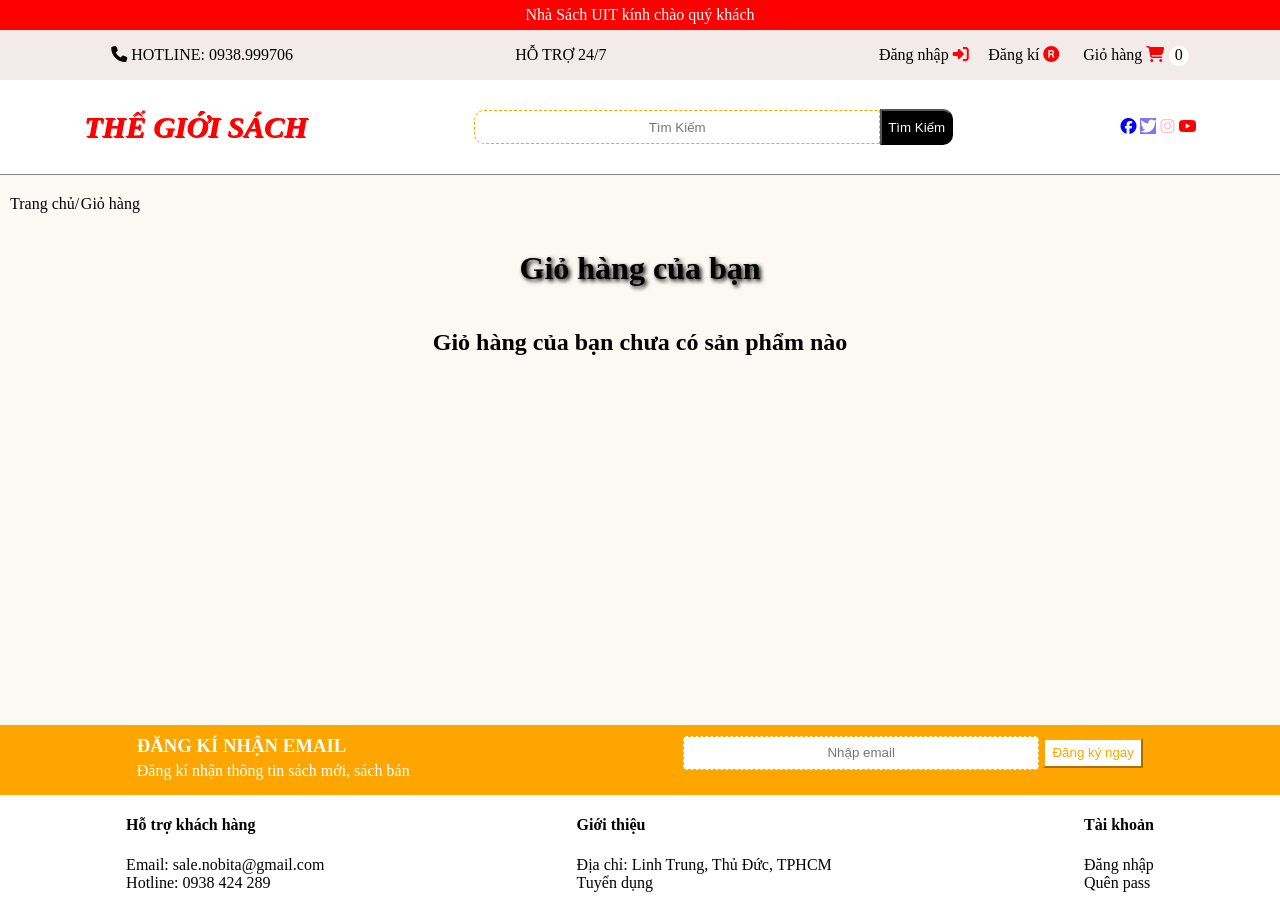
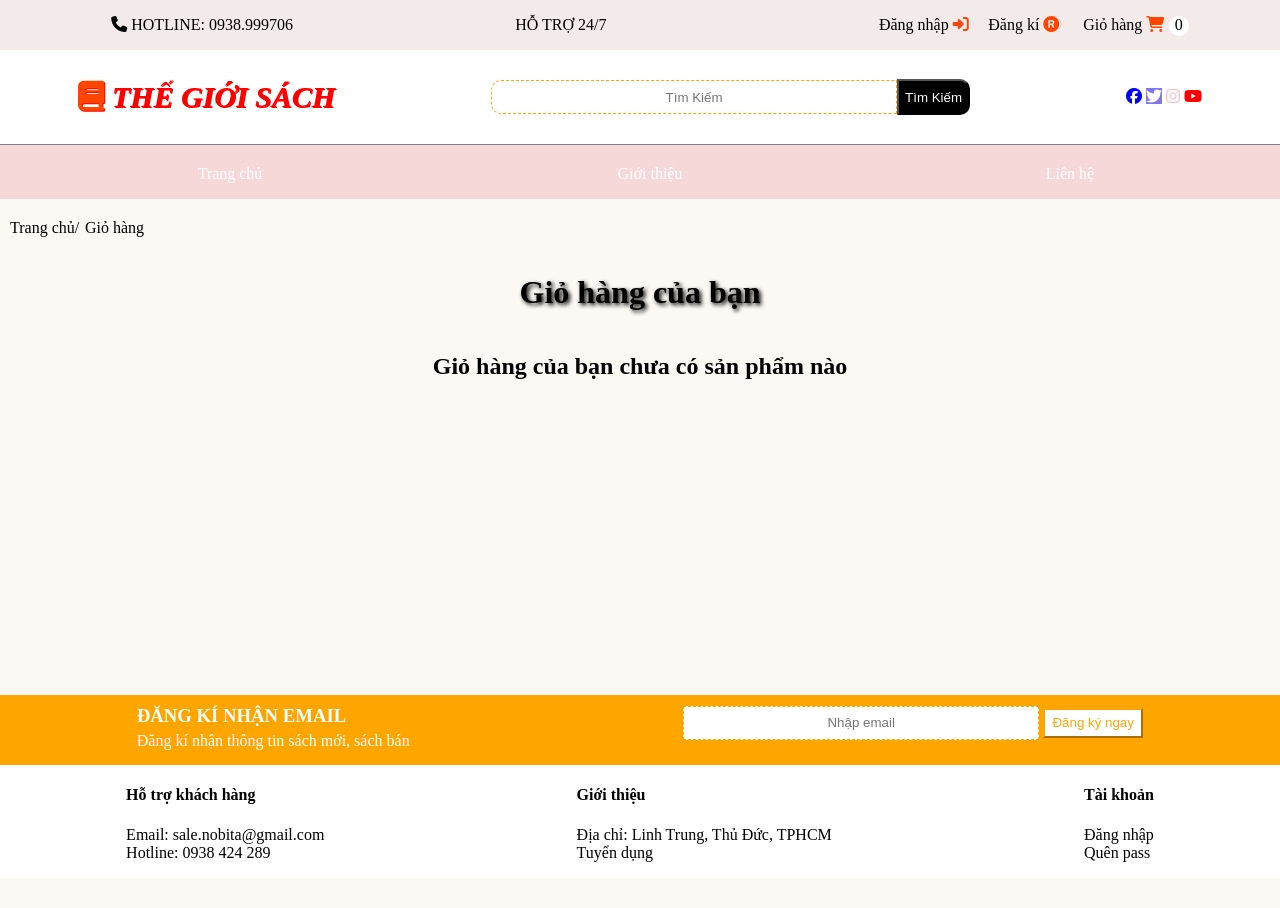
Before and after one commit to ngoanlesqtt-create/DoAn, a website: page Pages/Cart.html in a window 1280 px wide. After the commit the page ends 878 px from the top, so only its background shows below. Drawn offline with Linux system fonts and the light colour scheme.

Commit message:
20/4/2024

```diff
--- a/Pages/Cart.html
+++ b/Pages/Cart.html
@@ -14,9 +14,6 @@
   </head>
   <body>
     <header>
-      <div id="firstLine-Header">
-        <p>Nhà Sách UIT kính chào quý khách</p>
-      </div>
       <div class="firstLine-Header">
         <div class="contact-firstLine-header">
           <p><i class="fa-solid fa-phone"></i> HOTLINE: 0938.999706</p>
@@ -36,7 +33,11 @@
       </div>
       <div class="secondLine-Header">
         <div class="Sach-BieuNgu-secondLine-Header">
-          <p><a href="../index.html">Thế giới sách</a></p>
+          <p>
+            <a href="../index.html"
+              ><i class="fa-solid fa-book"></i> Thế giới sách</a
+            >
+          </p>
         </div>
         <div class="Search-secondLine-Header">
           <input placeholder="Tìm Kiếm" type="text" id="search" />
@@ -51,6 +52,15 @@
       </div>
     </header>
     <main id="main">
+      <div id="navigation">
+        <ul>
+          <li>
+            <a href="../index.html">Trang chủ</a>
+          </li>
+          <li>Giới thiệu</li>
+          <li>Liên hệ</li>
+        </ul>
+      </div>
       <ul>
         <li><a href="../index.html" id="main-page-movement">Trang chủ/</a></li>
         <li>Giỏ hàng</li>
--- a/Styles/Cart.css
+++ b/Styles/Cart.css
@@ -4,6 +4,9 @@ main {
   flex-direction: column;
   min-height: 500px;
   align-items: center;
+}
+main > ul li {
+  width: 75px;
 }
 main h1 {
   text-align: center;
@@ -14,9 +17,6 @@ main ul {
   width: 130px;
   padding-left: 20px;
   margin-top: 20px;
-}
-main ul li:first-child {
-  width: 75px;
 }
 
 main ul li:first-child a {
@@ -116,3 +116,17 @@ h2 {
   text-decoration: none;
   color: orange;
 }
+.fa-solid {
+  color: orangered;
+}
+#navigation {
+  width: 100%;
+}
+#navigation ul {
+  width: 100%;
+  justify-content: space-between;
+  align-items: center;
+}
+#navigation ul li a {
+  color: white;
+}
--- a/style.css
+++ b/style.css
@@ -4,23 +4,13 @@ body {
 }
 main {
   margin-bottom: 50px;
-  padding-top: 175px;
+  padding-top: 145px;
 }
 header {
   position: fixed;
   width: 100%;
   z-index: 2;
 }
-#firstLine-Header {
-  background-color: red;
-  text-align: center;
-  color: white;
-  height: 30px;
-  display: flex;
-  justify-content: center;
-  align-items: center;
-}
-
 .firstLine-Header {
   background-color: rgb(243, 234, 234);
   display: flex;
@@ -111,7 +101,7 @@ header {
   height: 20px;
 }
 .fa-solid {
-  color: red;
+  color: orange;
 }
 .fa-solid:hover {
   color: grey;
@@ -130,7 +120,7 @@ header {
 #navigation {
   display: flex;
   justify-content: space-evenly;
-  background-color: brown;
+  background-color: rgb(247, 216, 216);
   color: white;
 }
 #navigation ul {
@@ -142,16 +132,20 @@ header {
 #navigation ul li {
   text-align: center;
 }
+
 #pop-up {
-  position: relative;
+  position: fixed;
   width: 600px;
   height: 230px;
   display: flex;
   flex-direction: column;
   left: 35%;
+  top: 50%;
   justify-content: space-evenly;
   align-items: center;
   border: 2px solid peru;
+  z-index: 1;
+  background-color: yellowgreen;
 }
 #pop-up > div:first-child {
   display: flex;
@@ -180,6 +174,14 @@ header {
   border-left-color: yellow;
   display: flex;
   align-items: center;
+  animation: gyrate 1s linear infinite;
+  background-color: orange;
+  color: white;
+}
+@keyframes gyrate {
+  100% {
+    transform: rotate(360deg);
+  }
 }
 #verticalTaskBars {
   width: 200px;
@@ -192,9 +194,6 @@ header {
   padding-right: 20px;
   border-radius: 20px;
   border: 5px solid orange;
-  background-image: url(./Assets/ChongSach.jpg);
-  background-size: cover;
-  background-position: center;
 }
 ul {
   list-style-type: none;
@@ -435,6 +434,9 @@ footer div ul {
   width: 150px;
   margin-bottom: 50px;
 }
+.subDivTags:hover {
+  box-shadow: 10px 10px 10px 10px;
+}
 .book-names {
   text-align: center;
   cursor: pointer;
@@ -483,6 +485,9 @@ a {
 #visual-advertisadvertisement img {
   cursor: pointer;
   width: 300px;
+}
+#visual-advertisadvertisement img:hover {
+  box-shadow: 10px 10px 10px 10px;
 }
 #visual-advertisadvertisement::after,
 .subDivTags::after,
@@ -586,6 +591,7 @@ a {
   background-size: cover;
   background-position: center;
   overflow: hidden;
+  margin-top: 0px;
 }
 #moving-picture #walkingMan {
   position: absolute;
@@ -654,3 +660,12 @@ a {
     left: 95%;
   }
 }
+h2,
+h1 {
+  cursor: pointer;
+}
+ul li:hover,
+h1:hover,
+h2:hover {
+  text-shadow: 0px 5px 5px #c2b3b3;
+}
```
Also changed, not shown: Pages/SearChingPage.html (+0 -3 lines), Scripts/main.js (+5 -2 lines), index.html (+10 -12 lines).
